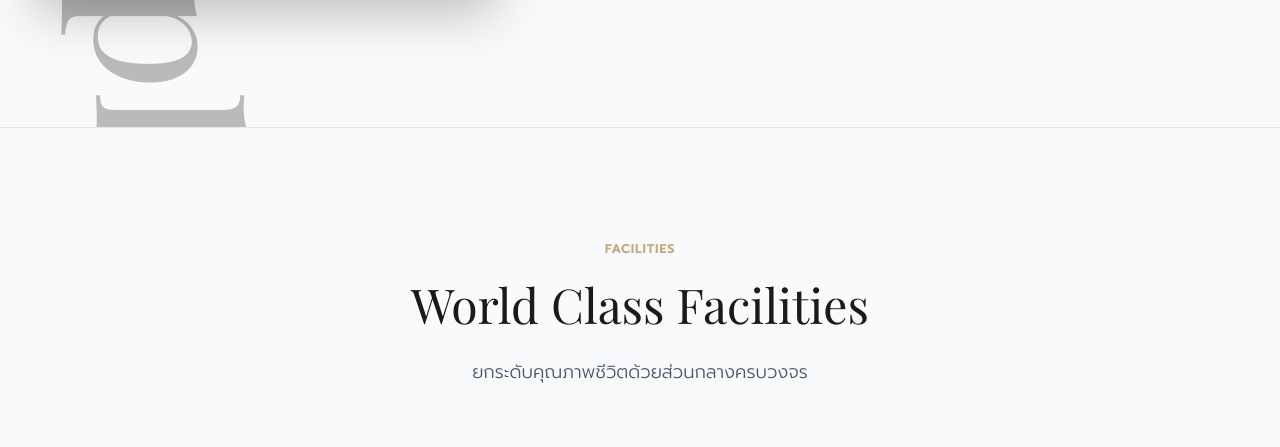
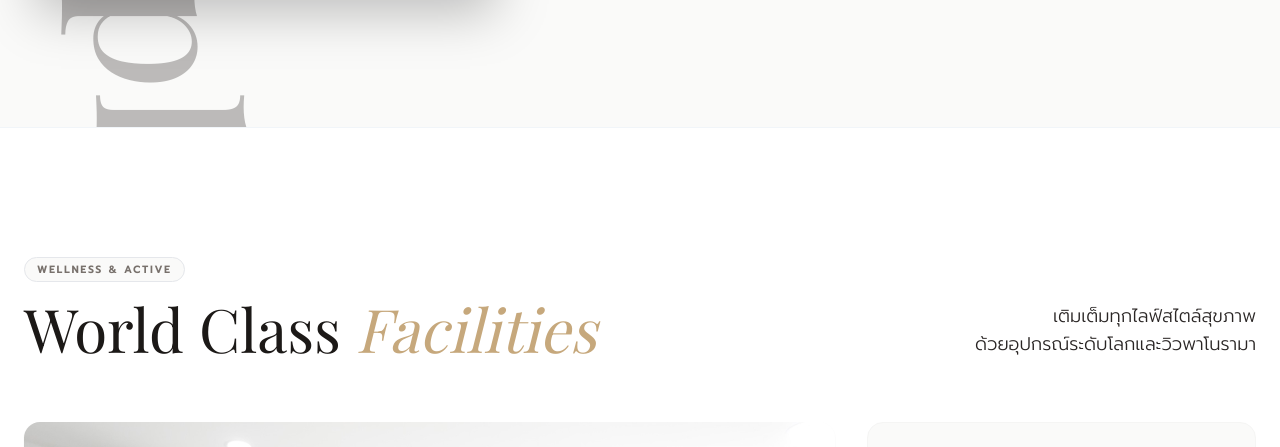
Before and after one commit to NatchyLau/TheTideProject, a Django app: page / in a window 1280 px wide. Shown: the part 1529-1976 px from the top of the page. Run offline with Django 5.2, Linux system fonts and the light colour scheme; data that the repository does not hold is empty; some libraries are stand-ins or nearby versions; some web fonts are replaced.

Commit message:
feat: redesign facilities section with enhanced Sky Fitness details and new imagery.

```diff
--- a/apps/core/templates/core/includes/home/facilities-section.html
+++ b/apps/core/templates/core/includes/home/facilities-section.html
@@ -1,34 +1,143 @@
-<section id="facilities" class="py-28 bg-slate-50 border-t border-slate-200">
-  <div class="container mx-auto px-6 mb-16 text-center reveal">
-    <h4 class="section-subtitle">Facilities</h4>
-    <h2 class="section-title">World Class Facilities</h2>
-    <p class="text-slate-600 text-lg font-light">ยกระดับคุณภาพชีวิตด้วยส่วนกลางครบวงจร</p>
+{% load static %}
+
+<section
+  id="facilities"
+  class="py-24 md:py-32 bg-white border-t border-slate-100 overflow-hidden"
+>
+  <div class="container mx-auto px-6 mb-12 md:mb-16">
+    <div
+      class="flex flex-col md:flex-row md:items-end justify-between gap-6 reveal"
+    >
+      <div class="max-w-2xl">
+        <span
+          class="inline-block py-1 px-3 border border-premium-200 rounded-full text-[10px] font-bold tracking-[0.2em] uppercase text-premium-500 mb-4 bg-premium-50"
+        >
+          Wellness & Active
+        </span>
+        <h2
+          class="font-serif text-4xl md:text-5xl lg:text-6xl text-premium-900 leading-tight"
+        >
+          World Class <span class="italic text-accent-gold">Facilities</span>
+        </h2>
+      </div>
+      <p
+        class="text-premium-400 font-light text-base md:text-lg max-w-sm leading-relaxed text-left md:text-right"
+      >
+        เติมเต็มทุกไลฟ์สไตล์สุขภาพ<br />ด้วยอุปกรณ์ระดับโลกและวิวพาโนรามา
+      </p>
+    </div>
   </div>
 
-  <div class="container mx-auto px-6">
-    <div class="grid md:grid-cols-4 gap-4 h-[450px]">
-      <div class="md:col-span-2 group relative rounded-xl overflow-hidden cursor-pointer reveal shadow-lg hover:shadow-2xl transition-all duration-500">
-        <img src="https://plus.unsplash.com/premium_photo-1664478314391-fe64b61e1b6c?q=80&w=2069&auto=format&fit=crop" class="w-full h-full object-cover transition-transform duration-1000 group-hover:scale-110" />
-        <div class="absolute inset-0 bg-gradient-to-t from-ocean-950/90 via-transparent to-transparent"></div>
-        <div class="absolute bottom-8 left-8 text-white">
-          <h3 class="font-serif text-3xl italic mb-2 group-hover:text-sand-500 transition-colors">Infinity Pool</h3>
-          <p class="text-sm font-light text-gray-200 tracking-wide">สระว่ายน้ำระบบเกลือวิวทะเล</p>
+  <div class="container mx-auto px-4 md:px-6">
+    <div
+      class="grid grid-cols-1 lg:grid-cols-12 gap-4 md:gap-8 h-auto lg:h-[600px]"
+    >
+      <div
+        class="lg:col-span-8 group relative rounded-2xl overflow-hidden cursor-default reveal shadow-sm hover:shadow-2xl transition-all duration-700 min-h-[400px]"
+      >
+        <img
+          src="{% static 'core/images/fitness.png' %}"
+          alt="Sky Fitness"
+          class="w-full h-full object-cover transition-transform duration-[1.5s] ease-[cubic-bezier(0.25,1,0.5,1)] group-hover:scale-105"
+        />
+
+        <div
+          class="absolute inset-0 bg-gradient-to-t from-black/60 via-transparent to-transparent opacity-60"
+        ></div>
+
+        <div
+          class="absolute top-6 right-6 bg-white/10 backdrop-blur-md border border-white/20 text-white px-4 py-2 rounded-full text-xs tracking-widest uppercase font-medium"
+        >
+          Panoramic View
         </div>
       </div>
-      <div class="group relative rounded-xl overflow-hidden cursor-pointer reveal shadow-lg hover:shadow-2xl transition-all duration-500 delay-100">
-        <img src="https://images.unsplash.com/photo-1534438327276-14e5300c3a48?q=80&w=2070&auto=format&fit=crop" class="w-full h-full object-cover transition-transform duration-1000 group-hover:scale-110" />
-        <div class="absolute inset-0 bg-black/40 group-hover:bg-black/20 transition-colors"></div>
-        <div class="absolute bottom-8 left-8 text-white translate-y-4 group-hover:translate-y-0 transition-transform">
-          <h3 class="font-serif text-2xl mb-1">Sky Fitness</h3>
-          <div class="w-0 group-hover:w-8 h-0.5 bg-sand-500 mt-2 transition-all duration-500"></div>
+
+      <div class="lg:col-span-4 flex flex-col gap-4 h-full">
+        <div
+          class="bg-premium-50 rounded-2xl p-8 md:p-10 flex-1 flex flex-col justify-center border border-premium-100 reveal delay-100 hover:border-accent-gold/30 transition-colors duration-500"
+        >
+          <div
+            class="w-12 h-12 bg-white rounded-xl shadow-sm flex items-center justify-center text-accent-gold mb-6"
+          >
+            <svg
+              xmlns="http://www.w3.org/2000/svg"
+              width="24"
+              height="24"
+              viewBox="0 0 24 24"
+              fill="none"
+              stroke="currentColor"
+              stroke-width="2"
+              stroke-linecap="round"
+              stroke-linejoin="round"
+              class="lucide lucide-dumbbell-icon lucide-dumbbell"
+            >
+              <path
+                d="M17.596 12.768a2 2 0 1 0 2.829-2.829l-1.768-1.767a2 2 0 0 0 2.828-2.829l-2.828-2.828a2 2 0 0 0-2.829 2.828l-1.767-1.768a2 2 0 1 0-2.829 2.829z"
+              />
+              <path d="m2.5 21.5 1.4-1.4" />
+              <path d="m20.1 3.9 1.4-1.4" />
+              <path
+                d="M5.343 21.485a2 2 0 1 0 2.829-2.828l1.767 1.768a2 2 0 1 0 2.829-2.829l-6.364-6.364a2 2 0 1 0-2.829 2.829l1.768 1.767a2 2 0 0 0-2.828 2.829z"
+              />
+              <path d="m9.6 14.4 4.8-4.8" />
+            </svg>
+          </div>
+
+          <h3 class="font-serif text-3xl text-premium-900 mb-4">Sky Fitness</h3>
+          <p class="text-premium-500 font-light leading-relaxed mb-8">
+            ออกกำลังกายท่ามกลางวิวธรรมชาติ ด้วยอุปกรณ์ครบครันทันสมัย รองรับทั้ง
+            Cardio และ Weight Training เพื่อสุขภาพที่ดีที่สุดของคุณ
+          </p>
+
+          <ul class="space-y-4">
+            <li
+              class="flex items-center gap-3 text-sm text-premium-600 font-light"
+            >
+              <span class="w-1.5 h-1.5 rounded-full bg-accent-gold"></span>
+              Professional Equipment
+            </li>
+            <li
+              class="flex items-center gap-3 text-sm text-premium-600 font-light"
+            >
+              <span class="w-1.5 h-1.5 rounded-full bg-accent-gold"></span>
+              Yoga & Stretching Zone
+            </li>
+            <li
+              class="flex items-center gap-3 text-sm text-premium-600 font-light"
+            >
+              <span class="w-1.5 h-1.5 rounded-full bg-accent-gold"></span>
+              24/7 Access for Residents
+            </li>
+          </ul>
         </div>
-      </div>
-      <div class="group relative rounded-xl overflow-hidden cursor-pointer reveal shadow-lg hover:shadow-2xl transition-all duration-500 delay-200">
-        <img src="https://images.unsplash.com/photo-1604328703693-18313fe20f3a?q=80&w=2070&auto=format&fit=crop" class="w-full h-full object-cover transition-transform duration-1000 group-hover:scale-110" />
-        <div class="absolute inset-0 bg-black/40 group-hover:bg-black/20 transition-colors"></div>
-        <div class="absolute bottom-8 left-8 text-white translate-y-4 group-hover:translate-y-0 transition-transform">
-          <h3 class="font-serif text-2xl mb-1">Co-Working</h3>
-          <div class="w-0 group-hover:w-8 h-0.5 bg-sand-500 mt-2 transition-all duration-500"></div>
+
+        <div
+          class="bg-premium-900 rounded-2xl p-6 flex items-center justify-between text-white reveal delay-200 cursor-default group h-[120px]"
+        >
+          <div>
+            <span
+              class="text-accent-gold text-[10px] font-bold tracking-widest uppercase block mb-1"
+              >More Facilities</span
+            >
+            <p class="font-serif text-lg text-white/90">Co-Working & Garden</p>
+          </div>
+          <div
+            class="w-10 h-10 rounded-full border border-white/20 flex items-center justify-center group-hover:bg-white group-hover:text-premium-900 transition-all duration-300"
+          >
+            <svg
+              class="w-4 h-4"
+              fill="none"
+              stroke="currentColor"
+              viewBox="0 0 24 24"
+            >
+              <path
+                stroke-linecap="round"
+                stroke-linejoin="round"
+                stroke-width="1.5"
+                d="M12 6v6m0 0v6m0-6h6m-6 0H6"
+              ></path>
+            </svg>
+          </div>
         </div>
       </div>
     </div>
```
Also changed, not shown: apps/core/static/core/images/fitness-2.png (added), apps/core/static/core/images/fitness-3.png (added).
